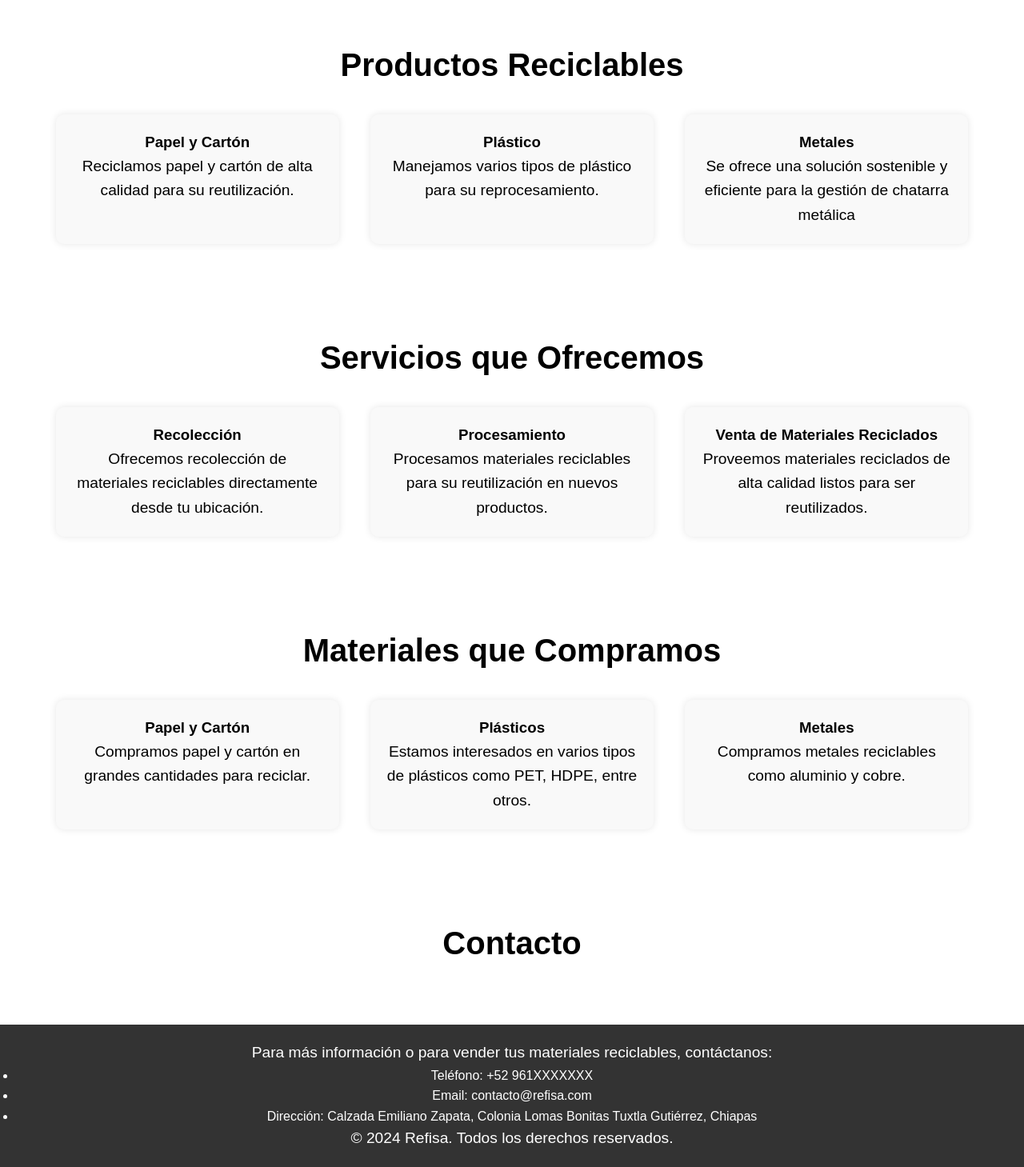
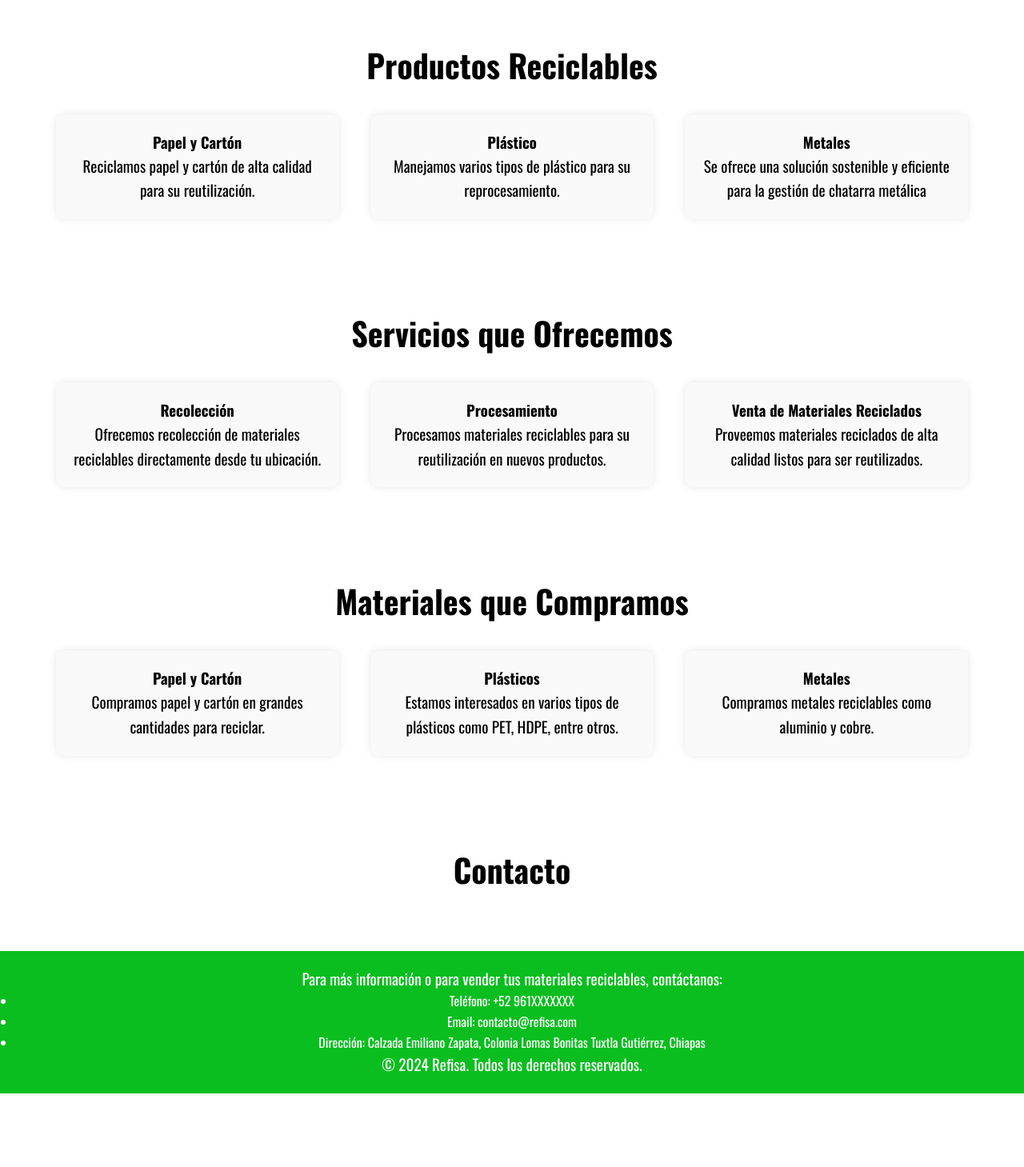
Before and after one commit to Alejandro1942/web_refisa, a Django app: page / in a window 1280 px wide. Shown: the part 857-2316 px from the top of the page at 80% size. After the commit the page ends 2224 px from the top, so only its background shows below. Run offline with Django 5.2, Linux system fonts and the light colour scheme.

Commit message:
Modificación al estilo de la estructura

```diff
--- a/proyecto/static/css/styles.css
+++ b/proyecto/static/css/styles.css
@@ -5,12 +5,12 @@
 }
 
 body {
-    font-family: Arial, sans-serif;
+    font-family: Oswald, sans-serif;
     line-height: 1.6;
 }
 
 nav {
-    background-color: #333;
+    background-color: #0abe1f;
     color: white;
     padding: 15px;
     text-align: center;
@@ -35,7 +35,7 @@ nav ul li a:hover {
 }
 
 header {
-    background-image: url('Franna.jpeg'); /* Imagen de fondo */
+    background-image: url('Franna.jpeg');
     background-size: cover;
     background-position: center;
     height: 100vh;
@@ -86,7 +86,7 @@ section h2 {
 }
 
 footer {
-    background-color: #333;
+    background-color: #0abe1f;
     color: white;
     padding: 20px;
     text-align: center;
```
